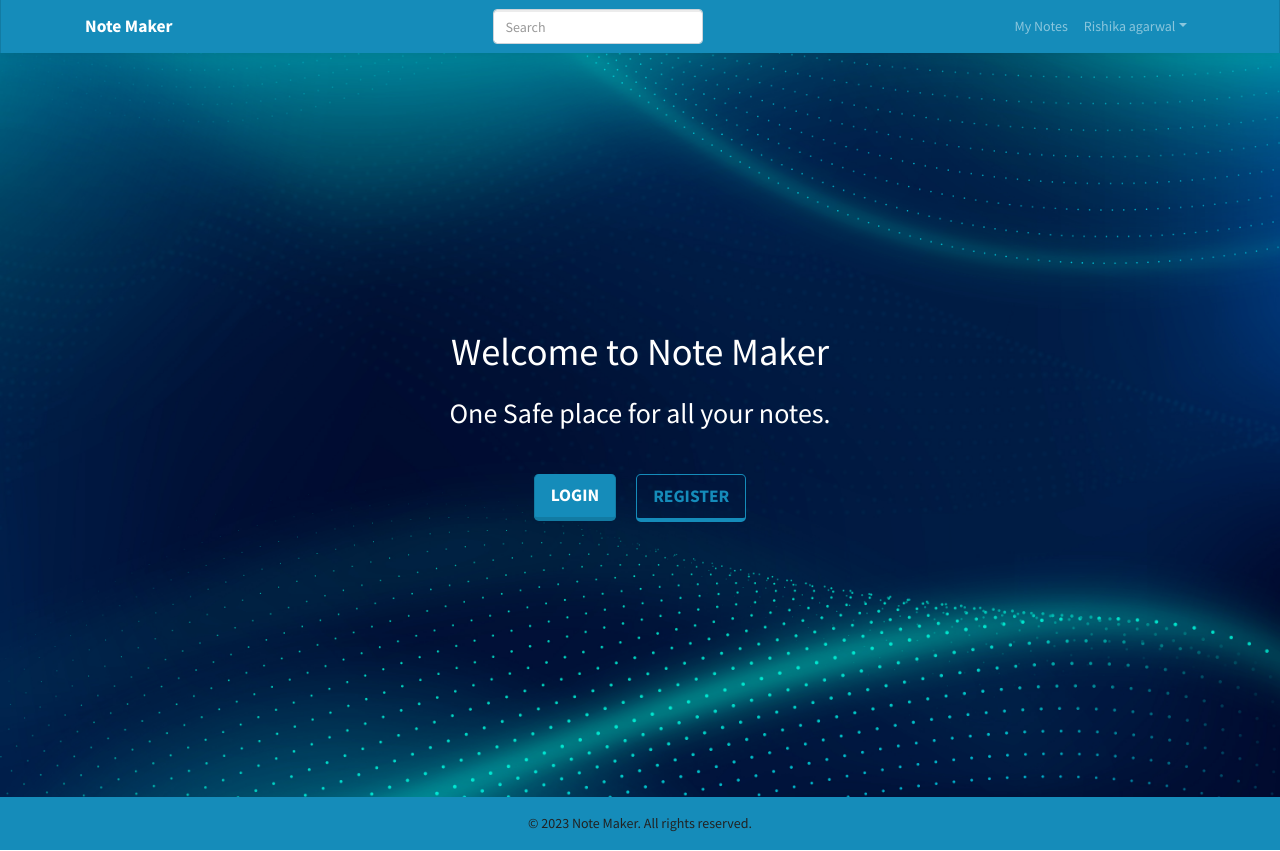
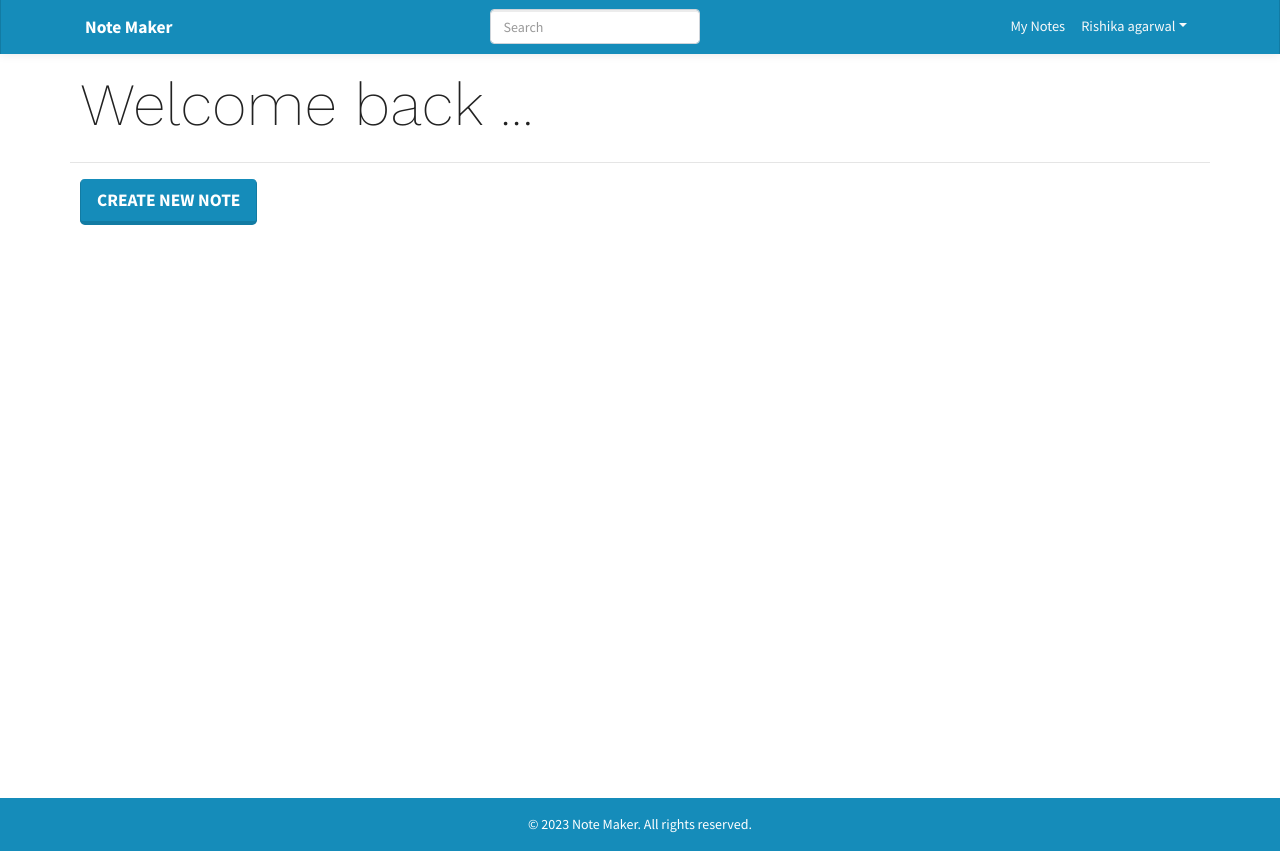
Before and after one commit to Rishika-993/NoteMaker, a React (Create React App) app in the folder frontend/: page /mynotes in a window 1280 px wide. Built offline with nearby package versions, Linux system fonts and the light colour scheme.

Commit message:
feat: implement routing and enhance UI with MainScreen, MyNotes, and updated Header/Footer styles

```diff
--- a/frontend/src/App.js
+++ b/frontend/src/App.js
@@ -2,15 +2,21 @@ import './App.css';
 import Header from './components/Header/Header';
 import Footer from './components/Footer/Footer';
 import { LandingPage } from './screens/LandingPage/LandingPage';
+import { BrowserRouter, Route, Routes } from 'react-router-dom';
+import MyNotes from './screens/MyNotes/MyNotes';
 
 const App = () => (
-  <>
+  <BrowserRouter>
     <Header />
     <main>
-      <LandingPage/>
+      <Routes>
+        <Route path="/" element={<LandingPage />} />
+        <Route path="/mynotes" element={<MyNotes />} />
+      </Routes>
     </main>
+
     <Footer />
-  </>
+  </BrowserRouter>
 )
 
 export default App;
--- a/frontend/src/components/Footer/Footer.js
+++ b/frontend/src/components/Footer/Footer.js
@@ -13,7 +13,7 @@ const Footer = () => {
       }}>
           <Container>
               <Row>
-                  <Col className='text-center py-3'>
+                  <Col className='text-center text-white py-3'>
                       © 2023 Note Maker. All rights reserved.
                   </Col>
               </Row>
--- a/frontend/src/components/Header/Header.js
+++ b/frontend/src/components/Header/Header.js
@@ -1,10 +1,13 @@
 import { Container, Form, Nav, Navbar, NavDropdown } from 'react-bootstrap';
+import { Link } from 'react-router-dom';
 
 const Header = () => {
   return (
     <Navbar expand="lg" bg='primary' variant='dark' className="bg-body-tertiary">
     <Container>
-      <Navbar.Brand href="/">Note Maker</Navbar.Brand>
+    <Navbar.Brand>
+        <Link to={"/"}>Note Maker</Link>
+    </Navbar.Brand>
       <Navbar.Toggle aria-controls="basic-navbar-nav" />
         <Navbar.Collapse id="basic-navbar-nav">
             <Nav className='m-auto'>
@@ -17,8 +20,10 @@ const Header = () => {
                 </Form>
             </Nav>
         <Nav>
-          <Nav.Link href="#home">My Notes</Nav.Link>
-          <NavDropdown title="Rishika agarwal" id="basic-nav-dropdown">
+        <Nav.Link className='highlight'>
+            <Link to={"/mynotes"}>My Notes</Link>
+        </Nav.Link>
+          <NavDropdown title="Rishika agarwal" id="basic-nav-dropdown" className='custom-dropdown'>
             <NavDropdown.Item href="#action/3.1">My Profile</NavDropdown.Item>
             <NavDropdown.Divider />
             <NavDropdown.Item href="#action/3.4">
--- /dev/null
+++ b/frontend/src/components/MainScreen.css
@@ -0,0 +1,25 @@
+@import url('https://fonts.googleapis.com/css2?family=Work+Sans:wght@200&display=swap');
+
+.mainback{
+    min-height: 93vh;
+    display: flex;
+    padding: 10px 0;
+}
+
+.page{
+    width: 100%;;
+}
+
+.heading{
+    font-size: 60px;
+    font-family: "Work Sans", sans-serif;
+    padding: 5px 10px;
+}
+
+@media only screen and (max-width: 600px) {
+    .heading {
+        font-size: 30px;
+        display: flex;
+        justify-content: center;
+    }
+}
--- /dev/null
+++ b/frontend/src/components/MainScreen.js
@@ -0,0 +1,24 @@
+import { Container, Row } from 'react-bootstrap'
+import './MainScreen.css'
+
+const MainScreen = ({ title, children }) => {
+  return (
+      <div className='mainback'>
+          <Container>
+              <Row>
+                  <div className='page'>
+                      {title && (
+                        <>
+                          <h1 className='heading'>{title}</h1>
+                          <hr />
+                        </>
+                      )}
+                      {children}
+                  </div>
+              </Row>
+          </Container>
+    </div>
+  )
+}
+
+export default MainScreen
--- /dev/null
+++ b/frontend/src/screens/MyNotes/MyNotes.js
@@ -0,0 +1,26 @@
+import MainScreen from '../../components/MainScreen'
+import { Link } from 'react-router-dom'
+import { Button } from 'react-bootstrap'
+
+const MyNotes = () => {
+  return (
+      <MainScreen title="Welcome back ...">
+          <Link to="/createnote">
+              <Button style={{ marginLeft: 10, marginBottom: 6 }} size="lg">
+                  Create New Note
+              </Button>
+          </Link>
+          {/* <div className='notes'>
+              <h1>My Notes</h1>
+              <div className='note'>
+                  <h2>Note Title</h2>
+                  <p>This is a sample note content. You can edit or delete this note.</p>
+                  <button className='btn btn-primary'>Edit</button>
+                  <button className='btn btn-danger'>Delete</button>
+              </div>
+          </div> */}
+      </MainScreen>
+  )
+}
+
+export default MyNotes
```
